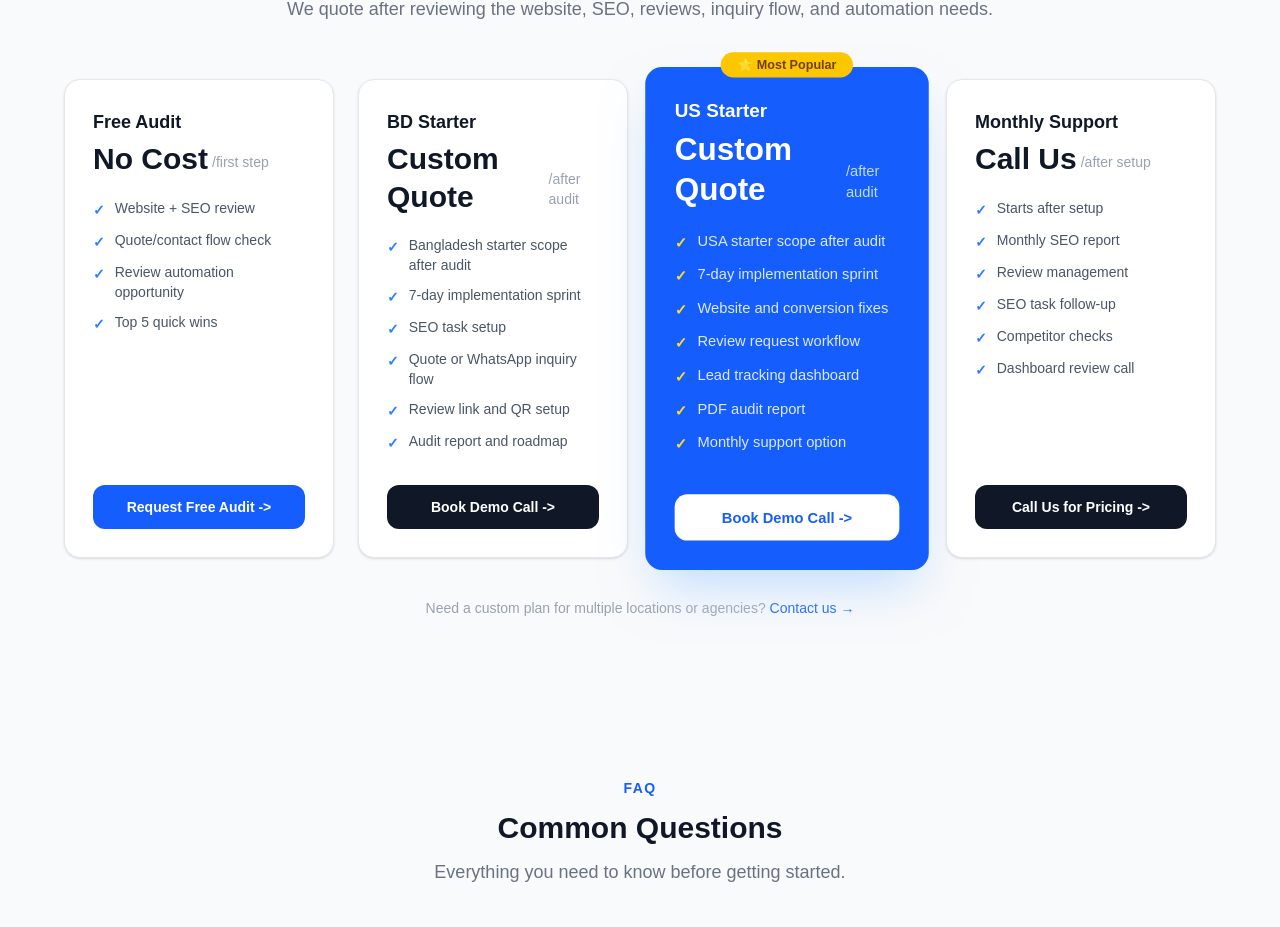
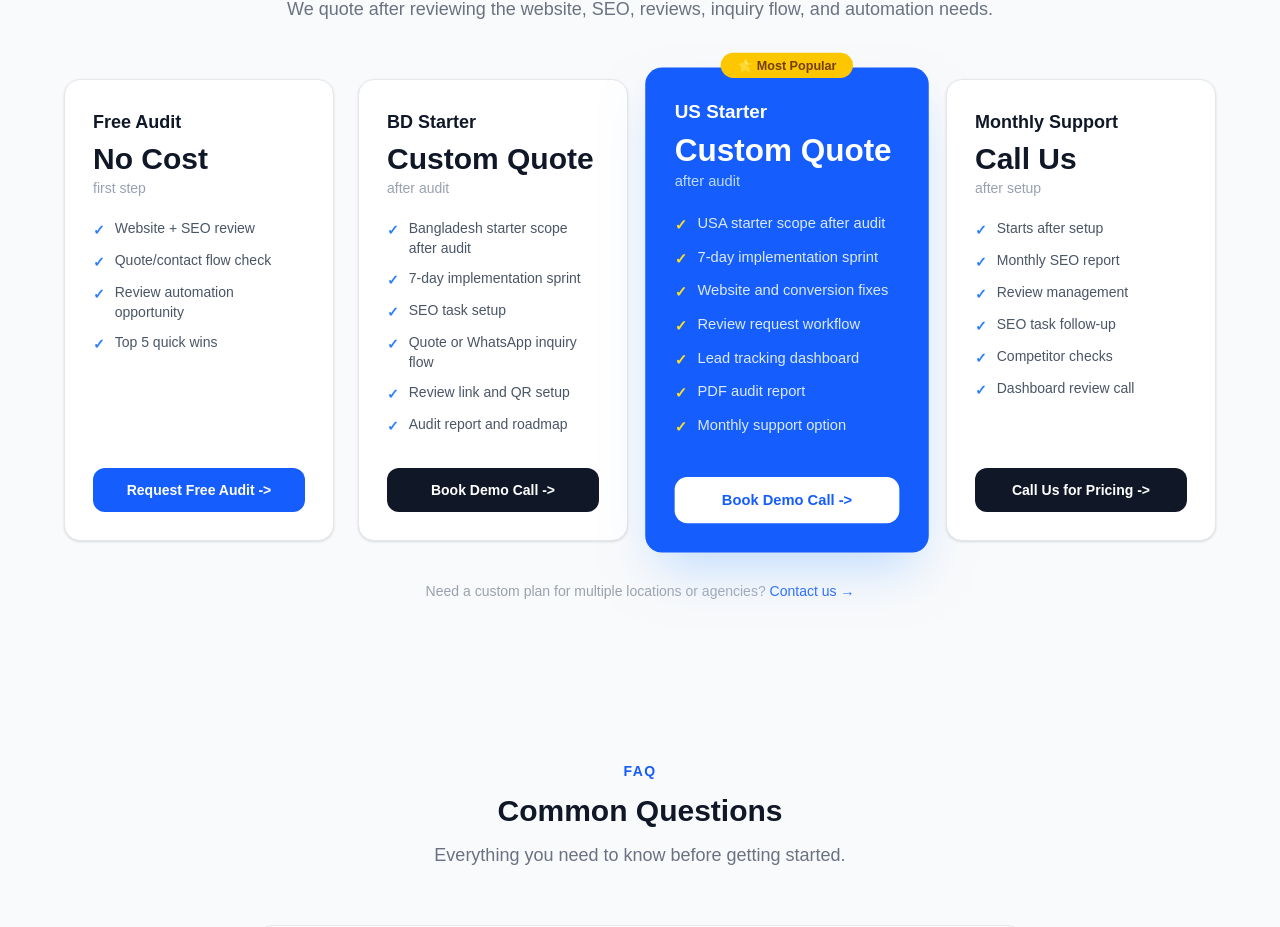
Before and after one commit to Arahman-ai/app.bizautomatrix, a Next.js app: page / in a window 1280 px wide. Shown: the part 4117-5044 px from the top of the page. Built offline with nearby package versions, Linux system fonts and the light colour scheme.

Commit message:
Improve app package price spacing

```diff
--- a/src/app/page.tsx
+++ b/src/app/page.tsx
@@ -317,9 +317,9 @@ export default function Home() {
                   <h3 className={`text-lg font-bold mb-1 ${plan.highlight ? "text-white" : "text-gray-900"}`}>
                     {plan.name}
                   </h3>
-                  <div className="flex items-end gap-1">
+                  <div className="space-y-1">
                     <span className={`text-3xl leading-tight font-extrabold ${plan.highlight ? "text-white" : "text-gray-900"}`}>{plan.priceLabel}</span>
-                    <span className={`text-sm mb-1.5 ${plan.highlight ? "text-blue-200" : "text-gray-400"}`}>/{plan.period}</span>
+                    <span className={`block text-sm ${plan.highlight ? "text-blue-200" : "text-gray-400"}`}>{plan.period}</span>
                   </div>
                 </div>
                 <ul className="space-y-2.5 mb-8 flex-1">
--- a/src/components/PricingCards.tsx
+++ b/src/components/PricingCards.tsx
@@ -116,9 +116,9 @@ export default function PricingCards() {
           )}
           <h2 className="text-xl font-bold text-gray-900">{plan.name}</h2>
           <p className="text-gray-500 text-sm mt-1 mb-4">{plan.desc}</p>
-          <div className="mb-6">
+          <div className="mb-6 space-y-1">
             <span className="text-3xl leading-tight font-bold text-gray-900">{plan.priceLabel}</span>
-            <span className="text-gray-500 text-sm">/{plan.period}</span>
+            <span className="block text-gray-500 text-sm">{plan.period}</span>
           </div>
           <ul className="space-y-2 mb-8 flex-1">
             {plan.features.map((f) => (
```
